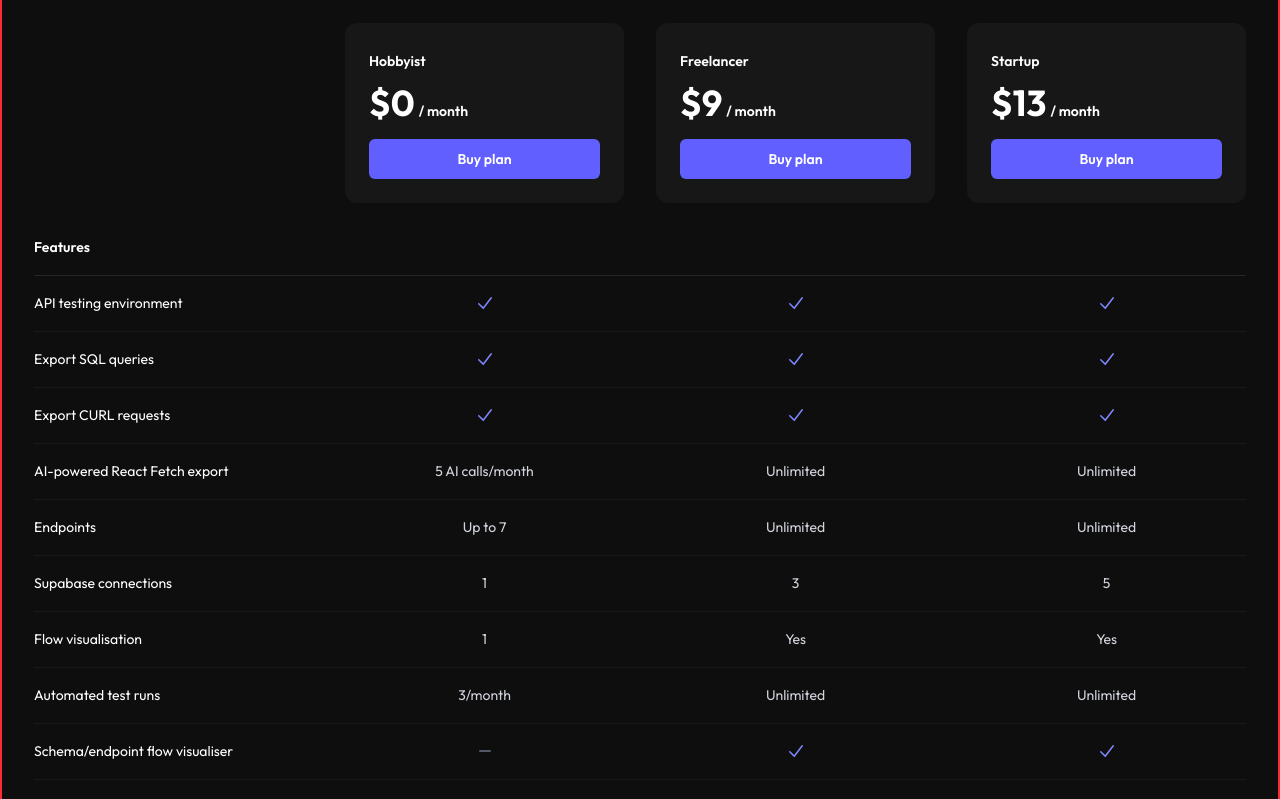
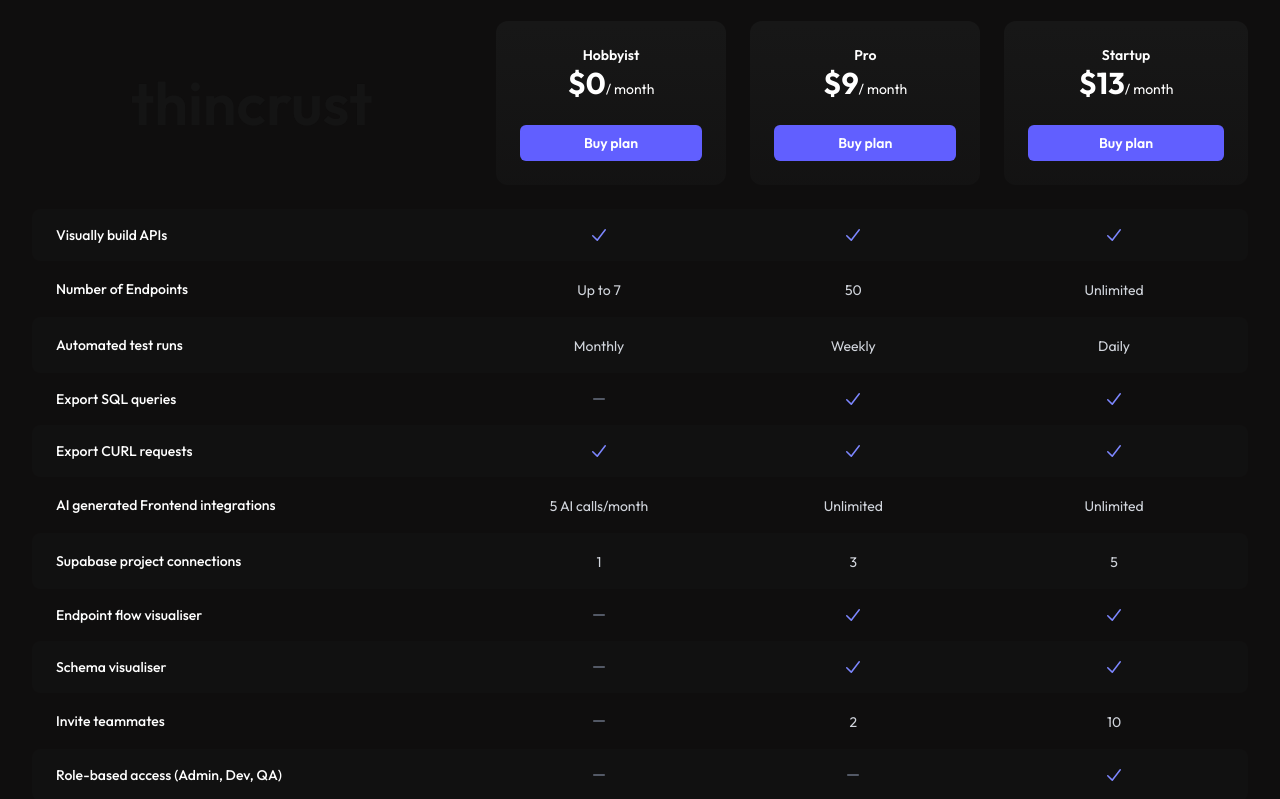
Before and after one commit to sulekaustubh/thincrust, a Next.js app: page / in a window 1280 px wide. Shown: the part 6820-7619 px from the top of the page. Built offline with nearby package versions, Linux system fonts and the light colour scheme.

Commit message:
finalized pricing section web
- looking sexy now

```diff
--- a/components/sections/Pricing.jsx
+++ b/components/sections/Pricing.jsx
@@ -12,7 +12,7 @@ const tiers = [
 		mostPopular: false,
 	},
 	{
-		name: "Freelancer",
+		name: "Pro",
 		id: "tier-essential",
 		href: "#",
 		priceMonthly: "$9",
@@ -34,64 +34,64 @@ const sections = [
 		name: "Features",
 		features: [
 			{
-				name: "API testing environment",
-				tiers: { Hobbyist: true, Freelancer: true, Startup: true },
+				name: "Visually build APIs",
+				tiers: { Hobbyist: true, Pro: true, Startup: true },
 			},
 			{
-				name: "Export SQL queries",
-				tiers: { Hobbyist: true, Freelancer: true, Startup: true },
-			},
-			{
-				name: "Export CURL requests",
-				tiers: { Hobbyist: true, Freelancer: true, Startup: true },
-			},
-			{
-				name: "AI-powered React Fetch export",
+				name: "Number of Endpoints",
 				tiers: {
-					Hobbyist: "5 AI calls/month",
-					Freelancer: "Unlimited",
+					Hobbyist: "Up to 7",
+					Pro: "50",
 					Startup: "Unlimited",
 				},
 			},
 			{
-				name: "Endpoints",
+				name: "Automated test runs",
 				tiers: {
-					Hobbyist: "Up to 7",
-					Freelancer: "Unlimited",
+					Hobbyist: "Monthly",
+					Pro: "Weekly",
+					Startup: "Daily",
+				},
+			},
+			{
+				name: "Export SQL queries",
+				tiers: { Hobbyist: false, Pro: true, Startup: true },
+			},
+			{
+				name: "Export CURL requests",
+				tiers: { Hobbyist: true, Pro: true, Startup: true },
+			},
+			{
+				name: "AI generated Frontend integrations",
+				tiers: {
+					Hobbyist: "5 AI calls/month",
+					Pro: "Unlimited",
 					Startup: "Unlimited",
 				},
 			},
 			{
-				name: "Supabase connections",
-				tiers: { Hobbyist: "1", Freelancer: "3", Startup: "5" },
+				name: "Supabase project connections",
+				tiers: { Hobbyist: "1", Pro: "3", Startup: "5" },
 			},
 			{
-				name: "Flow visualisation",
-				tiers: { Hobbyist: "1", Freelancer: "Yes", Startup: "Yes" },
+				name: "Endpoint flow visualiser",
+				tiers: { Hobbyist: false, Pro: true, Startup: true },
 			},
 			{
-				name: "Automated test runs",
-				tiers: {
-					Hobbyist: "3/month",
-					Freelancer: "Unlimited",
-					Startup: "Unlimited",
-				},
-			},
-			{
-				name: "Schema/endpoint flow visualiser",
-				tiers: { Hobbyist: false, Freelancer: true, Startup: true },
+				name: "Schema visualiser",
+				tiers: { Hobbyist: false, Pro: true, Startup: true },
 			},
 			{
 				name: "Invite teammates",
 				tiers: {
 					Hobbyist: false,
-					Freelancer: "2 (Developer, QA)",
+					Pro: "2",
 					Startup: "10",
 				},
 			},
 			{
-				name: "Role-based access (Admin, QA, Dev)",
-				tiers: { Hobbyist: false, Freelancer: false, Startup: true },
+				name: "Role-based access (Admin, Dev, QA)",
+				tiers: { Hobbyist: false, Pro: false, Startup: true },
 			},
 		],
 	},
@@ -103,14 +103,16 @@ function classNames(...classes) {
 
 export default function Pricing() {
 	return (
-		<div className="bg-matteBlack br py-24 sm:py-32">
+		<div className="bg-matteBlack py-24 sm:py-32">
 			<div className="mx-auto max-w-7xl px-8 lg:px-8">
 				<Section_Header
 					tagline="Pricing"
 					// title="Why burn $400/month on infra when $7 gets you all?"
 					title={`Stop burning $200 on infra. \n > npm uninstall express`}
 					aurora="> npm uninstall express"
-					description="Ditch servers, skip the boilerplate. Build production backends in minutes — not months."
+					// description="Ditch servers, skip the boilerplate. Build production backends in minutes — not months."
+					description="No more server setups or AWS bills. Just build and ship"
+					// description="Start your backend journey with $9 and zero config."
 				/>
 
 				{/* xs to lg */}
@@ -202,130 +204,84 @@ export default function Pricing() {
 				</div>
 
 				{/* laptops and up */}
-				<div className="isolate mt-20 hidden lg:block">
-					<div className="relative -mx-8">
-						{tiers.some((tier) => tier.mostPopular) ? (
-							<div className="absolute inset-x-4 inset-y-0 -z-10 flex">
-								<div
-									style={{
-										marginLeft: `${
-											(tiers.findIndex(
-												(tier) => tier.mostPopular
-											) +
-												1) *
-											25
-										}%`,
-									}}
-									aria-hidden="true"
-									className="flex w-1/4 px-4"
-								>
-									<div className="w-full rounded-t-xl border-x border-t border-white/10 bg-white/5" />
-								</div>
-							</div>
-						) : null}
-						<table className="w-full table-fixed border-separate border-spacing-x-8 text-left">
-							<caption className="sr-only">
-								Pricing plan comparison
-							</caption>
-							<colgroup>
-								<col className="w-1/4" />
-								<col className="w-1/4" />
-								<col className="w-1/4" />
-								<col className="w-1/4" />
-							</colgroup>
+				<div className="mt-20 hidden lg:block">
+					<div className="overflow-hidden rounded-lg border-0 border-white/10">
+						<table className="w-full">
 							<thead>
-								<tr>
-									<td />
+								<tr className=" my-6 ">
+									<th className="py-4  px-0  text-left text-sm font-semibold text-white">
+										<div className=" c text-6xl text-neutral-900/70 select-none" >thincrust</div>
+									</th>
 									{tiers.map((tier) => (
 										<th
 											key={tier.id}
-											scope="col"
-											className="px-6 bg-neutral-900 rounded-t-xl pt-6 xl:px-6 xl:pt-6"
+											className=" pl-6 text-center text-sm font-semibold text-white "
 										>
-											<div className="text-sm font-semibold leading-7 text-white">
+											<div className="bg-gradient-to-b from-neutral-900 to-neutral-900/50 rounded-xl p-6">
+												<div className="mb-0">
 													{tier.name}
+												</div>
+												<div className="text-3xl font-bold mb-0">
+													{tier.priceMonthly}
+													<span className="text-sm font-normal">
+														{""}/ month
+													</span>
+												</div>
+												<button className="w-full mt-6 bg-indigo-500 hover:bg-indigo-600 text-white rounded-md px-4 py-2 text-sm font-semibold">
+													Buy plan
+												</button>
 											</div>
 										</th>
 									))}
 								</tr>
 							</thead>
+							<tbody className="">
+								<tr>
+									<td className="invisible">...</td>
+								</tr>
+							</tbody>
 							<tbody>
-								<tr>
-									<th scope="row">
-										<span className="sr-only text-white">
-											Price
-										</span>
-									</th>
-									{tiers.map((tier) => (
+								{sections[0].features.map((feature, index) => (
+									<tr
+										key={feature.name}
+										className={
+											index % 2 === 0
+												? "bg-neutral-900/30"
+												: " "
+										}
+									>
+										<td
+											className={`py-4 px-6 text-sm text-white font-medium ${
+												index % 2 === 0
+													? "rounded-l-lg"
+													: ""
+											}`}
+										>
+											{feature.name}
+										</td>
+										{tiers.map((tier, tierIndex) => (
 											<td
 												key={tier.id}
-											className="px-6 bg-neutral-900 rounded-b-xl pt-2 pb-6 xl:px-6"
-										>
-											<div className="flex items-baseline gap-x-1 text-white">
-												<span className="text-4xl font-bold">
-													{tier.priceMonthly}
-												</span>
-												<span className="text-sm font-semibold leading-6">
-													/ month
-												</span>
-											</div>
-											<div
-												// href={tier.href}
-												className="mt-4 block cursor-pointer bg-indigo-500 text-white rounded-md px-3 py-2 text-center text-sm font-semibold leading-6 focus-visible:outline-offset-2"
-											>
-												Buy plan
-											</div>
-										</td>
-									))}
-								</tr>
-								{sections.map((section, sectionIdx) => (
-									<Fragment key={section.name}>
-										<tr>
-											<th
-												scope="colgroup"
-												colSpan={4}
-												className={classNames(
-													sectionIdx === 0
-														? "pt-8"
-														: "pt-16",
-													"pb-4 text-sm font-semibold leading-6 text-white"
-												)}
-											>
-												{section.name}
-												<div className="absolute inset-x-8 mt-4 h-px bg-white/10 rounded-t-xl" />
-											</th>
-										</tr>
-										{section.features.map((feature) => (
-											<tr key={feature.name}>
-												<th
-													scope="row"
-													className="py-4 text-sm font-normal leading-6 text-white"
-												>
-													{feature.name}
-													<div className="absolute inset-x-8 mt-4 h-px bg-white/5" />
-												</th>
-												{tiers.map((tier) => (
-													<td
-														key={tier.id}
-														className="px-6 py-4 xl:px-8"
+												className={`py-4 px-6 text-center ${
+													index % 2 === 0 &&
+													tierIndex ===
+														tiers.length - 1
+														? "rounded-r-lg"
+														: ""
+												}`}
 											>
 												{typeof feature.tiers[
 													tier.name
 												] === "string" ? (
-															<div className="text-center text-sm leading-6 text-gray-300">
+													<span className="text-sm text-gray-300">
 														{
-																	feature
-																		.tiers[
-																		tier
-																			.name
+															feature.tiers[
+																tier.name
 															]
 														}
-															</div>
-														) : (
-															<>
-																{feature.tiers[
-																	tier.name
-																] === true ? (
+													</span>
+												) : feature.tiers[tier.name] ===
+												  true ? (
 													<CheckIcon
 														aria-hidden="true"
 														className="mx-auto h-5 w-5 text-indigo-400"
@@ -336,25 +292,9 @@ export default function Pricing() {
 														className="mx-auto h-5 w-5 text-gray-500"
 													/>
 												)}
-
-																<span className="sr-only">
-																	{feature
-																		.tiers[
-																		tier
-																			.name
-																	] === true
-																		? "Included"
-																		: "Not included"}{" "}
-																	in{" "}
-																	{tier.name}
-																</span>
-															</>
-														)}
 											</td>
 										))}
 									</tr>
-										))}
-									</Fragment>
 								))}
 							</tbody>
 						</table>
```
Lines whose indentation alone changed are shown as unchanged.
